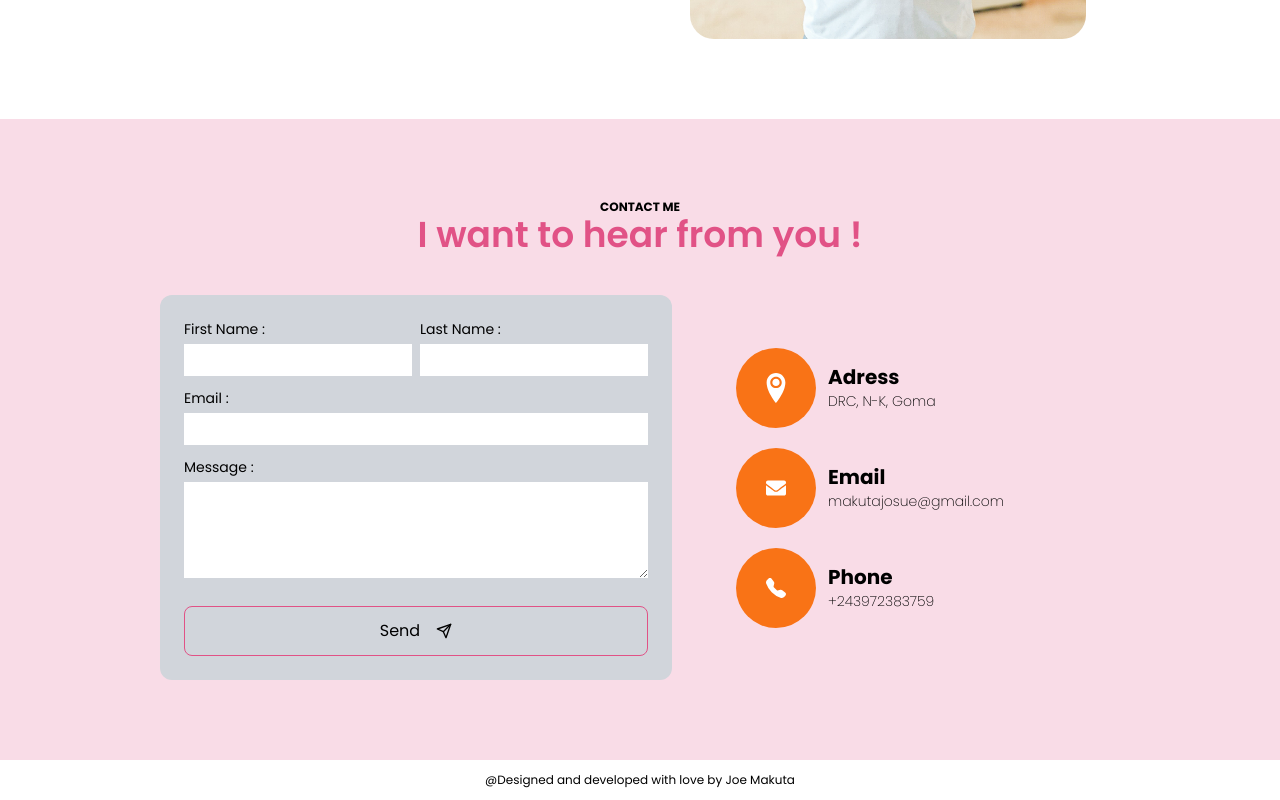
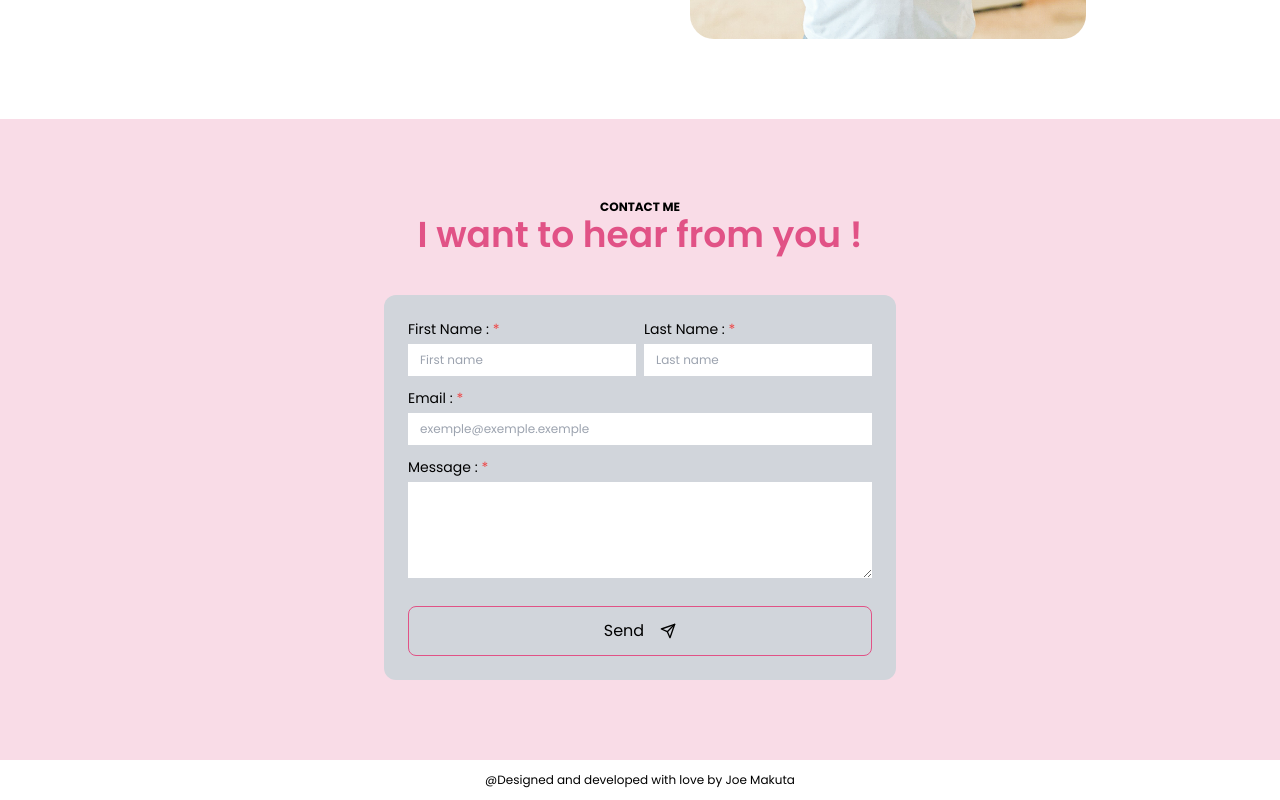
Before and after one commit to JoeMakuta/Josh_portfolio, a React (Vite) app: page / in a window 1280 px wide. Shown: the part 3201-4001 px from the top of the page. Built offline with nearby package versions, Linux system fonts and the light colour scheme.

Commit message:
Feat : inputs validation done

```diff
--- a/package.json
+++ b/package.json
@@ -10,13 +10,11 @@
   },
   "dependencies": {
     "@emailjs/browser": "^3.11.0",
-    "antd": "^5.4.0",
     "aos": "^2.3.4",
     "react": "^18.2.0",
     "react-anchor-link-smooth-scroll": "^1.0.12",
     "react-dom": "^18.2.0",
-    "react-icons": "^4.4.0",
-    "react-modal": "^3.15.1"
+    "react-icons": "^4.4.0"
   },
   "devDependencies": {
     "@types/react": "^18.0.17",
--- a/src/App.jsx
+++ b/src/App.jsx
@@ -12,12 +12,14 @@ import Body_6 from "./components/body_6";
 import Modal from "react-modal";
 import AOS from "aos";
 import "aos/dist/aos.css";
+// import { Toaster } from "react-hot-toast";
 AOS.init();
 
 Modal.setAppElement("#root");
 function App() {
   return (
     <div className="font-poppins pt-10 bg-main_color  sm:pt-0 bg-opacity-20 ">
+      {/* <Toaster /> */}
       <TopMenu />
       <Body_1 />
       <Body_2 />
--- a/src/components/body_4.jsx
+++ b/src/components/body_4.jsx
@@ -51,7 +51,6 @@ const Body_4 = () => {
 
   return (
     <div
-
       id="body_4"
       className=" text-center mt-16 flex flex-col gap-5 relative "
     >
@@ -66,9 +65,7 @@ const Body_4 = () => {
       )}
 
       <p className=" font-semibold ">Portfolio</p>
-      <p className=" font-bold text-5xl text-main_color z-10 ">
-        My Amazing Works
-      </p>
+      <p className=" font-bold text-5xl text-main_color  ">My Amazing Works</p>
       <p className="w-[80%] sm:w-[30%] m-auto">
         Most common methods for designing websites that work well on desktop is
         responsive and adaptive design
--- a/src/components/body_6.jsx
+++ b/src/components/body_6.jsx
@@ -17,7 +17,7 @@ const Body_6 = () => {
       </div>
       <div className="flex w-full justify-center gap-16 flex-wrap">
         <Contact_form />
-        <Address />
+        {/* <Address /> */}
 
         {/* <AdvancedSearchForm /> */}
       </div>
--- a/src/components/contact_form.jsx
+++ b/src/components/contact_form.jsx
@@ -4,16 +4,79 @@ import { FiSend } from "react-icons/fi";
 import { Button, Col, Form, Input, Row, Select, theme } from "antd";
 import { useState } from "react";
 import emailjs from "@emailjs/browser";
+// import toast, { Toaster } from "react-hot-toast";
 const { Option } = Select;
+
+const SpanStar = () => {
+  return <span className=" text-red-500 ">*</span>;
+};
+
+export const ErrorComponent = ({ errorMessage }) => {
+  return <div className=" text-red-500 text-[12px]">{errorMessage}</div>;
+};
+
+const errorMessages = {
+  name: "Please provide valid  names!",
+  email: "Please provide a valid email !",
+  message: "Please provide a valid message !",
+};
+
+let errors = {
+  name: false,
+  email: false,
+  message: false,
+};
+
+const emailRegex = /^[\w-\.]+@([\w-]+\.)+[\w-]{2,4}$/g;
+const nameRegex = /^([a-zA-Zéàèçïô]{3,50})$/;
 
 const Contact_form = () => {
   const [fName, setFname] = useState("");
   const [lName, setLname] = useState("");
   const [email, setEmail] = useState("");
   const [message, setMessage] = useState("");
+  const [loading, setLoading] = useState(true);
+
+  const handleFName = (e) => {
+    if (!e.target.value.match(nameRegex)) {
+      errors = { ...errors, name: true };
+    } else {
+      errors = { ...errors, name: false };
+    }
+    setFname(e.target.value);
+  };
+
+  const handleLName = (e) => {
+    if (!e.target.value.match(nameRegex)) {
+      errors = { ...errors, name: true };
+    } else {
+      errors = { ...errors, name: false };
+    }
+    setLname(e.target.value);
+  };
+
+  const handleEmail = (e) => {
+    if (!e.target.value.match(emailRegex)) {
+      errors = { ...errors, email: true };
+    } else {
+      errors = { ...errors, email: false };
+    }
+    setEmail(e.target.value);
+  };
+
+  const handleMessage = (e) => {
+    if (e.target.value.trim().length < 3) {
+      errors = { ...errors, message: true };
+    } else {
+      errors = { ...errors, message: false };
+    }
+    setMessage(e.target.value);
+  };
 
   const handleSubmit = async (e) => {
     e.preventDefault();
+    // toast.success("Submit success");
+    if (!errors.name && !errors.email && !errors.message) {
       await emailjs
         .send(
           "service_4g0obkx",
@@ -21,65 +84,89 @@ const Contact_form = () => {
           { fName, lName, email, message },
           "_NtfUN4fN--tTiD4P"
         )
-      .then(() => {
-        console.log("Success");
+        .then((data) => {
+          console.log(data, "Success");
         })
         .catch((error) => {
-        console.log(error);
+          console.log(error, "failure");
         });
+    } else {
+    }
   };
+
   return (
     <form
       className=" bg-gray-300 p-6 flex flex-col w-[90vw] md:w-[40vw] rounded-xl gap-3"
       onSubmit={handleSubmit}
     >
+      {/* <div>
+        <Toaster />
+      </div> */}
+      <div className=" flex flex-col gap-1">
         <div className=" flex items-center justify-between gap-2  ">
           <div className=" flex flex-col gap-1 ">
-          <p>First Name :</p>
+            <p>
+              First Name : <SpanStar />
+            </p>
             <input
               className=" w-[100%] text-xs h-8 p-3"
               type="text"
-            onChange={(e) => {
-              setFname(e.target.value);
-            }}
+              placeholder="First name"
+              onChange={handleFName}
             />
           </div>
+
           <div className=" flex flex-col gap-1 ">
-          <p>Last Name :</p>
+            <p>
+              Last Name : <SpanStar />
+            </p>
             <input
-            onChange={(e) => {
-              setLname(e.target.value);
-            }}
+              onChange={handleLName}
               className=" w-[100%] text-xs h-8 p-3"
               type="text"
+              placeholder="Last name"
             />
           </div>
         </div>
+        {errors.name ? (
+          <ErrorComponent errorMessage={errorMessages.name} />
+        ) : null}
+      </div>
+
       <div className=" flex flex-col gap-1 ">
-        <p>Email : </p>
+        <p>
+          Email : <SpanStar />
+        </p>
         <input
-          onChange={(e) => {
-            setEmail(e.target.value);
-          }}
-          type="email"
+          onChange={handleEmail}
+          type="text"
           className=" w-[100%] text-xs h-8 p-3"
-        />
+          placeholder="exemple@exemple.exemple"
+        />{" "}
+        {errors.email ? (
+          <ErrorComponent errorMessage={errorMessages.email} />
+        ) : null}
       </div>
+
       <div className=" flex flex-col gap-1 ">
-        <p>Message :</p>
+        <p>
+          Message : <SpanStar />
+        </p>
         <textarea
-          onChange={(e) => {
-            setMessage(e.target.value);
-          }}
+          onChange={handleMessage}
           className=" w-[100%] h-[6rem] text-xs p-3 outline-none"
         />
+        {errors.message ? (
+          <ErrorComponent errorMessage={errorMessages.message} />
+        ) : null}
       </div>
 
       <button
+        disabled={loading}
         type="submit"
         className={
           btn_styles +
-          "w-full rounded-lg flex justify-center items-center gap-4 mt-4"
+          "w-full rounded-lg flex justify-center items-center gap-4 mt-4 cursor-not-allowed "
         }
       >
         <h1>Send</h1>
--- a/src/components/modal.jsx
+++ b/src/components/modal.jsx
@@ -1,45 +1,45 @@
 import React, { useState } from "react";
-import { BsXLg } from 'react-icons/bs'
-import { MdOutlineArrowForwardIos } from 'react-icons/md'
+import { BsXLg } from "react-icons/bs";
+import { MdOutlineArrowForwardIos } from "react-icons/md";
 
 import { amazing_works } from "./body_4";
 
 const ModalOur = (props) => {
-
   return (
-      <div className='flex gap-10 justify-center fixed top-0 left-0 bg-opacity-80 w-full h-full z-10 bg-black '
-      >
-         <button className=" text-white"
+    <div className="flex gap-10 justify-center fixed top-0 left-0 bg-opacity-80 w-full h-full z-10 bg-black ">
+      <button
+        className=" text-white"
         onClick={() => {
           const isLast = props.imgIndex === 0;
-               isLast ? props.setImgIndex(amazing_works.length - 1) : props.setImgIndex(props.imgIndex - 1)
+          isLast
+            ? props.setImgIndex(amazing_works.length - 1)
+            : props.setImgIndex(props.imgIndex - 1);
         }}
       >
-            <MdOutlineArrowForwardIos
-               className=" rotate-180 "
-               size={40}
-            />
+        <MdOutlineArrowForwardIos className=" rotate-180 " size={40} />
       </button>
-         <img src={amazing_works[props.imgIndex].image}
+      <img
+        src={amazing_works[props.imgIndex].image}
         className=" transition-all w-[80%] object-contain "
       />
-         <button className=" text-white fixed top-10 right-20 "
+      <button
+        className=" text-white fixed top-10 z-10 right-16 "
         onClick={() => props.setShowModal(false)}
       >
-            <BsXLg size={20} />
+        <BsXLg size={25} />
       </button>
 
-         <button className=" text-white"
+      <button
+        className=" text-white"
         onClick={() => {
           const isLast = props.imgIndex === amazing_works.length - 1;
-               isLast ? props.setImgIndex(0) : props.setImgIndex(props.imgIndex + 1)
-            }}>
-            <MdOutlineArrowForwardIos
-               size={40}
-            />
+          isLast ? props.setImgIndex(0) : props.setImgIndex(props.imgIndex + 1);
+        }}
+      >
+        <MdOutlineArrowForwardIos size={40} />
       </button>
     </div>
-   )
-}
+  );
+};
 
 export default ModalOur;
```
Also changed, not shown: 1 other file (tests, documents, lock files or other folders). Lines whose indentation alone changed are shown as unchanged.
